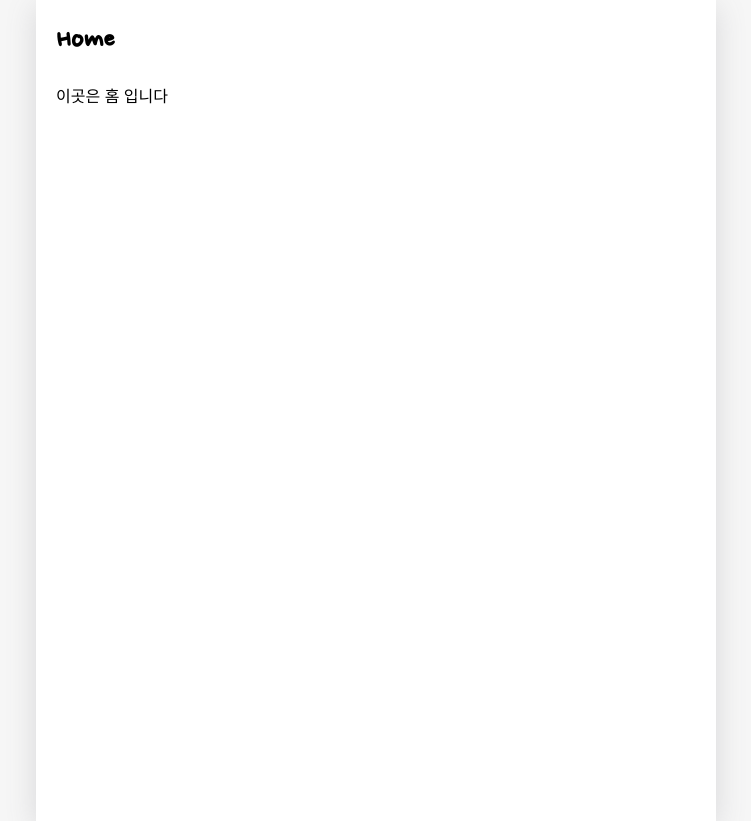
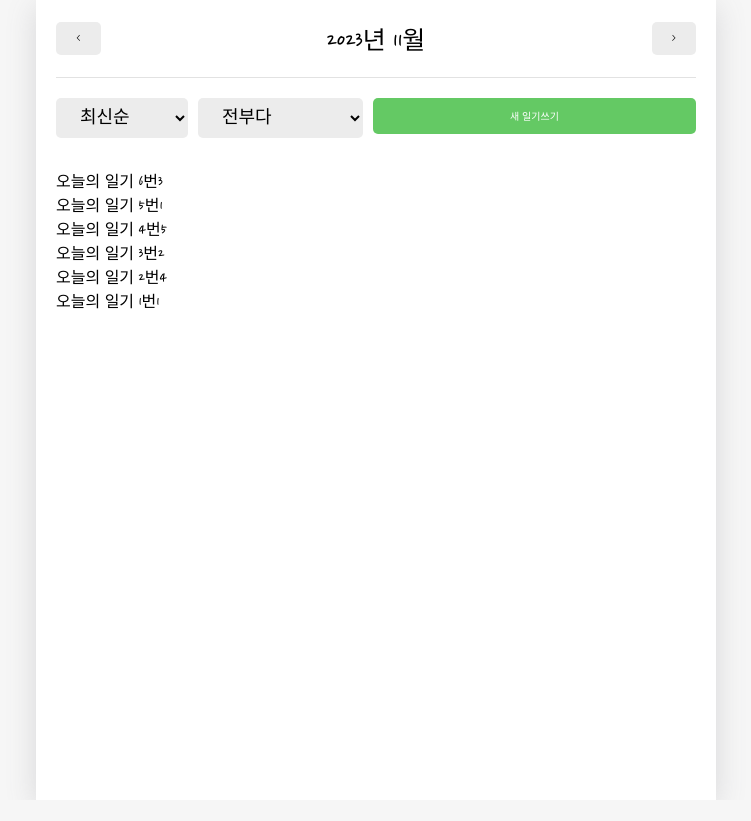
Before and after one commit to kijiwon/EMOTION_DIARY, a React (Create React App) app: page / in a window 1280 px wide. Shown: the whole page, without its empty margins (264-1015 px from the left). After the commit the page ends 800 px from the top, so only its background shows below. Built offline with nearby package versions, Linux system fonts and the light colour scheme; a web font is replaced by a local one.

Commit message:
Home: Header, DiaryList menu 구현

```diff
--- a/src/App.css
+++ b/src/App.css
@@ -97,3 +97,33 @@
 header button {
   font-family: "Nanum Pen Script";
 }
+
+/* DiaryList */
+.DiaryList .menu_wrapper {
+  margin-top: 20px;
+  margin-bottom: 30px;
+
+  display: flex;
+  justify-content: space-between;
+}
+
+.DiaryList .menu_wrapper .right_col {
+  flex-grow: 1;
+}
+
+.DiaryList .menu_wrapper .right_col button {
+  width: 100%;
+}
+
+.DiaryList .ControlMenu {
+  margin-right: 10px;
+  border: none;
+  border-radius: 5px;
+  background-color: #ececec;
+
+  padding: 10px 20px;
+  cursor: pointer;
+
+  font-family: "Nanum Pen Script";
+  font-size: 18px;
+}
--- a/src/App.js
+++ b/src/App.js
@@ -39,8 +39,17 @@
 export const DiaryStateContext = React.createContext();
 export const DiaryDispatchContext = React.createContext();
 
+const dummyData = [
+  { id: 1, emotion: 1, content: "오늘의 일기 1번", date: 1700199432620 },
+  { id: 2, emotion: 4, content: "오늘의 일기 2번", date: 1700199432622 },
+  { id: 3, emotion: 2, content: "오늘의 일기 3번", date: 1700199432624 },
+  { id: 4, emotion: 5, content: "오늘의 일기 4번", date: 1700199432625 },
+  { id: 5, emotion: 1, content: "오늘의 일기 5번", date: 1700199432628 },
+  { id: 6, emotion: 3, content: "오늘의 일기 6번", date: 1700199432630 },
+];
+
 function App() {
-  const [data, dispatch] = useReducer(reducer, []);
+  const [data, dispatch] = useReducer(reducer, dummyData);
 
   const dataId = useRef(0);
 
--- /dev/null
+++ b/src/components/DiaryList.js
@@ -0,0 +1,105 @@
+import { useState } from "react";
+import MyButton from "./MyButton";
+import { useNavigate } from "react-router-dom";
+
+const sortOptionList = [
+  { value: "latest", name: "최신순" },
+  { value: "oldest", name: "오래된 순" },
+];
+
+const filterOption = [
+  { value: "all", name: "전부다" },
+  { value: "good", name: "좋은 감정만" },
+  { value: "bad", name: "안좋은 감정만" },
+];
+
+const ControlMenu = ({ value, onChange, optionList }) => {
+  return (
+    <select
+      className="ControlMenu"
+      value={value}
+      onChange={(e) => onChange(e.target.value)}
+    >
+      {optionList.map((it, idx) => (
+        <option key={idx} value={it.value}>
+          {it.name}
+        </option>
+      ))}
+    </select>
+  );
+};
+
+const DiaryList = ({ diaryList }) => {
+  const navigate = useNavigate();
+
+  // 정렬 기준
+  const [sortType, setSortType] = useState("latest");
+  const [filter, setFilter] = useState("all");
+
+  const getProcessedDiaryList = () => {
+    // sort를 사용하면 원본 배열 자체가 바뀌기 때문에 복사본을 사용
+    const copyList = JSON.parse(JSON.stringify(diaryList));
+    // diaryList를 문자열로 변환(stringify) 후 다시 배열(parse)로 반환
+
+    // 비교함수
+    const compare = (a, b) => {
+      if (sortType === "latest") {
+        return parseInt(b.date) - parseInt(a.date);
+      } else {
+        return parseInt(a.date) - parseInt(b.date);
+      }
+    };
+
+    // filtering 함수
+    const filterCallBack = (item) => {
+      if (filter === "good") {
+        return parseInt(item.emotion) <= 3;
+      } else {
+        return parseInt(item.emotion) >= 4;
+      }
+    };
+
+    // filter
+    const filteredList =
+      filter === "all" ? copyList : copyList.filter((it) => filterCallBack(it));
+
+    const sortedList = filteredList.sort(compare);
+    return sortedList;
+  };
+
+  return (
+    <div className="DiaryList">
+      <div className="menu_wrapper">
+        <div className="left_col">
+          <ControlMenu
+            value={sortType}
+            onChange={setSortType}
+            optionList={sortOptionList}
+          />
+          <ControlMenu
+            value={filter}
+            onChange={setFilter}
+            optionList={filterOption}
+          />
+        </div>
+        <div className="right_col">
+          <MyButton
+            type={"positive"}
+            text={"새 일기쓰기"}
+            onClick={() => navigate("/new")}
+          />
+        </div>
+      </div>
+      {getProcessedDiaryList().map((it) => (
+        <div key={it.id}>
+          {it.content}
+          {it.emotion}
+        </div>
+      ))}
+    </div>
+  );
+};
+
+DiaryList.defaultProps = { diaryList: [] };
+
+export default DiaryList;
--- a/src/pages/Home.js
+++ b/src/pages/Home.js
@@ -1,8 +1,61 @@
+import { useContext, useEffect, useState } from "react";
+import MyHeader from "./../components/MyHeader";
+import MyButton from "./../components/MyButton";
+import { DiaryStateContext } from "../App";
+import DiaryList from "../components/DiaryList";
+
 const Home = () => {
+  const diaryList = useContext(DiaryStateContext);
+  const [curDate, setCurDate] = useState(new Date());
+  const [data, setData] = useState([]);
+
+  const headText = `${curDate.getFullYear()}년 ${curDate.getMonth() + 1}월`;
+
+  const increaseMonth = () => {
+    setCurDate(
+      new Date(curDate.getFullYear(), curDate.getMonth() + 1, curDate.getDate())
+    );
+  };
+  const decreaseMonth = () => {
+    setCurDate(
+      new Date(curDate.getFullYear(), curDate.getMonth() - 1, curDate.getDate())
+    );
+  };
+  console.log(curDate);
+
+  useEffect(() => {
+    if (diaryList.length >= 1) {
+      // 해당 달의 1일을 넣음
+      const firstDay = new Date(
+        curDate.getFullYear(),
+        curDate.getMonth(),
+        1
+      ).getTime();
+
+      const lastDay = new Date(
+        curDate.getFullYear(),
+        curDate.getMonth() + 1,
+        0
+      ).getTime();
+
+      setData(
+        diaryList.filter((it) => firstDay <= it.date && it.date <= lastDay)
+      );
+    }
+  }, [diaryList, curDate]);
+  // diaryList가 변경된 상황(일기 추가, 삭제, 수정)에서도 리렌더링이 일어나야함
+
+  useEffect(() => {
+    console.log(data);
+  }, [data]);
   return (
     <div>
-      <h1>Home</h1>
-      <p>이곳은 홈 입니다</p>
+      <MyHeader
+        headText={headText}
+        leftChild={<MyButton text={"<"} onClick={decreaseMonth} />}
+        rightChild={<MyButton text={">"} onClick={increaseMonth} />}
+      />
+      <DiaryList diaryList={data} />
     </div>
   );
 };
```
